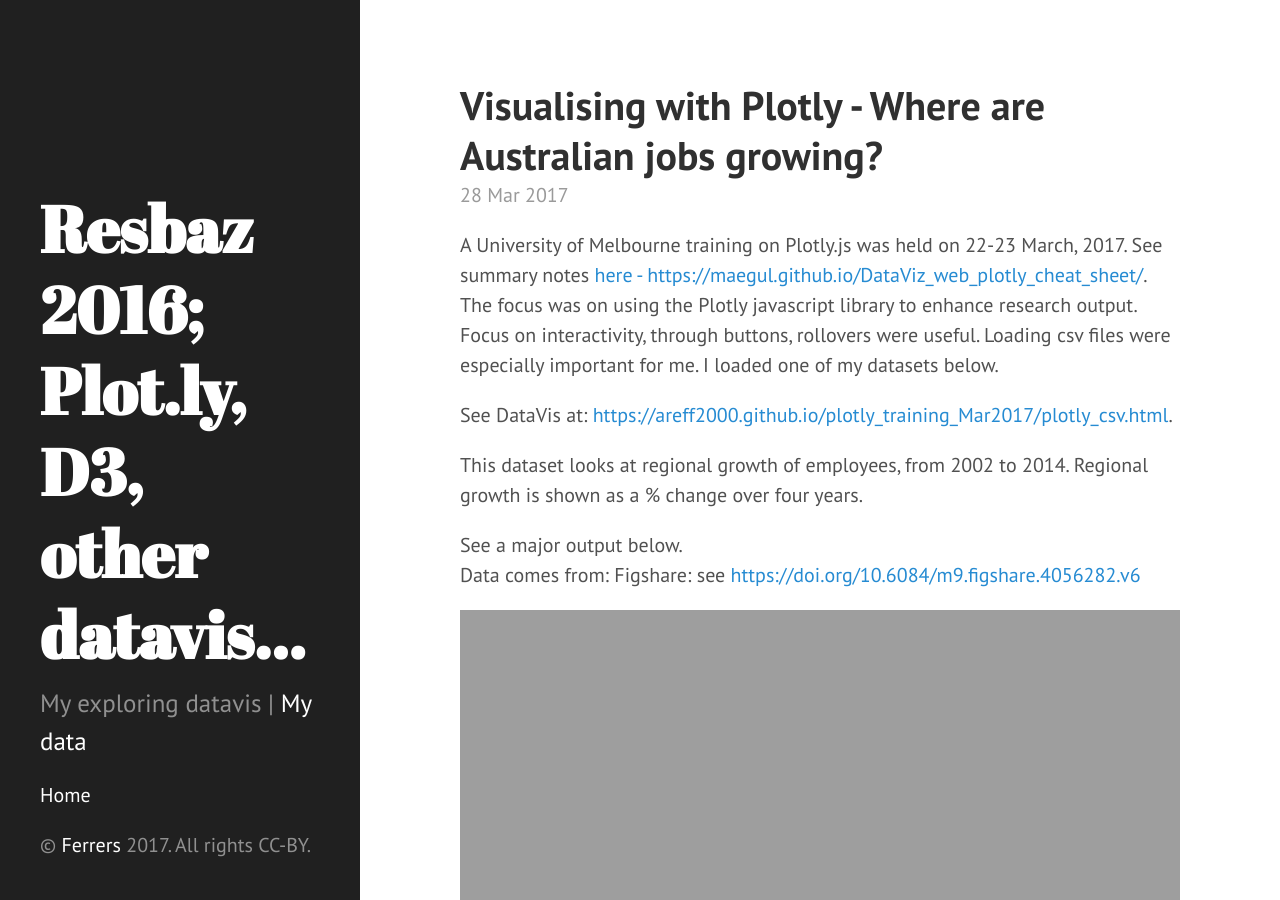
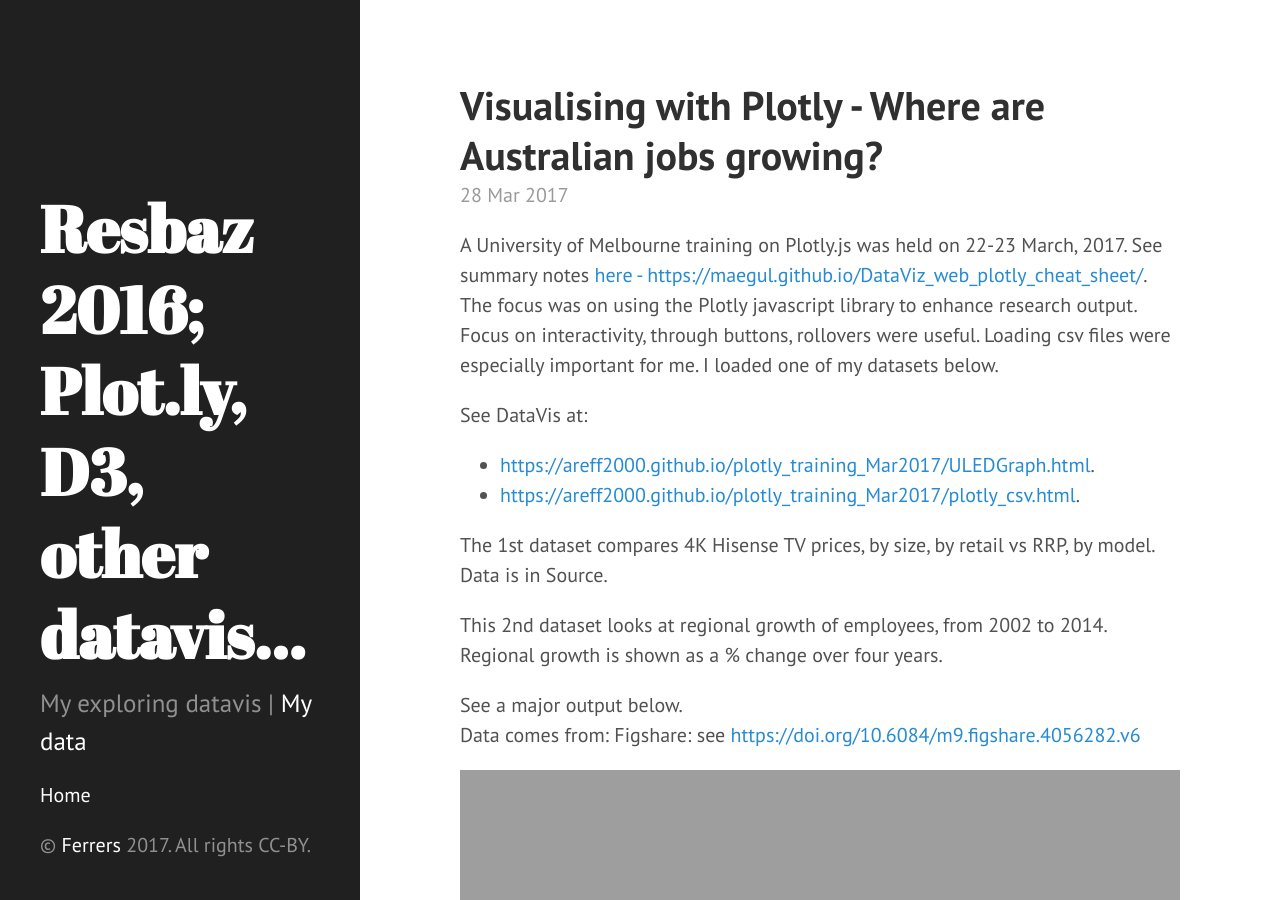
Before and after one commit to areff2000/areff2000.github.io, a Jekyll site: the page built from _posts/2017-03-28-plotly.markdown, in a window 1280 px wide and 900 px high. Built offline with Jekyll 4.4.1, drawn with Linux system fonts in a browser that asks for light colours.

Commit message:
Add link to 2nd graph

```diff
--- a/_posts/2017-03-28-plotly.markdown
+++ b/_posts/2017-03-28-plotly.markdown
@@ -9,10 +9,17 @@ The focus was on using the Plotly javascript library to enhance research output.
 Focus on interactivity, through buttons, rollovers were useful.
 Loading csv files were especially important for me. I loaded one of my datasets below.</p>
 
-<p>See DataVis at: <a href="https://areff2000.github.io/plotly_training_Mar2017/plotly_csv.html">https://areff2000.github.io/plotly_training_Mar2017/plotly_csv.html</a>.
+<p>See DataVis at:
+<ul><li>
+<a href="https://areff2000.github.io/plotly_training_Mar2017/ULEDGraph.html">https://areff2000.github.io/plotly_training_Mar2017/ULEDGraph.html</a>.</li>
+<li>
+<a href="https://areff2000.github.io/plotly_training_Mar2017/plotly_csv.html">https://areff2000.github.io/plotly_training_Mar2017/plotly_csv.html</a>.
+</li>
+</ul>
 </p>
 
-<p>This dataset looks at regional growth of employees, from 2002 to 2014.
+<p>The 1st dataset compares 4K Hisense TV prices, by size, by retail vs RRP, by model. Data is in Source.</p>
+<p>This 2nd dataset looks at regional growth of employees, from 2002 to 2014.
 Regional growth is shown as a % change over four years.</p>
 
 See a major output below.<br>
```
